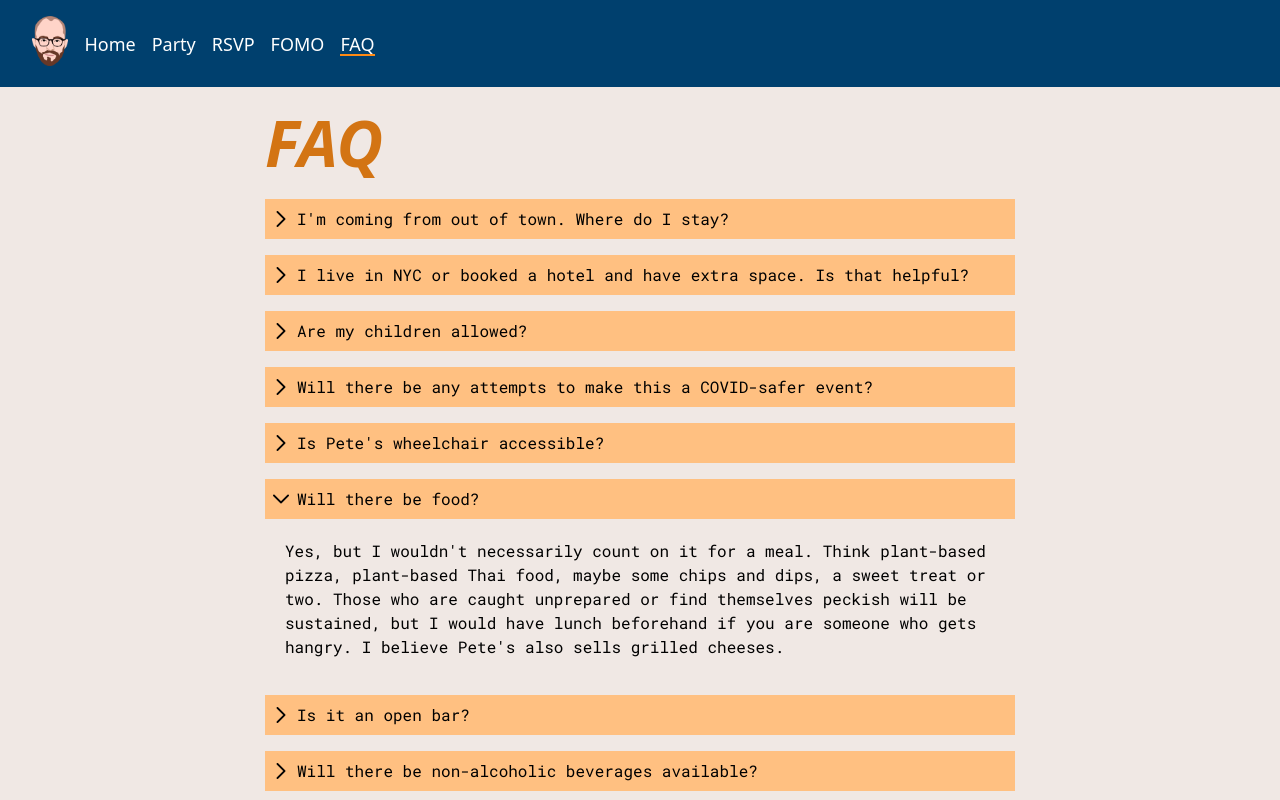
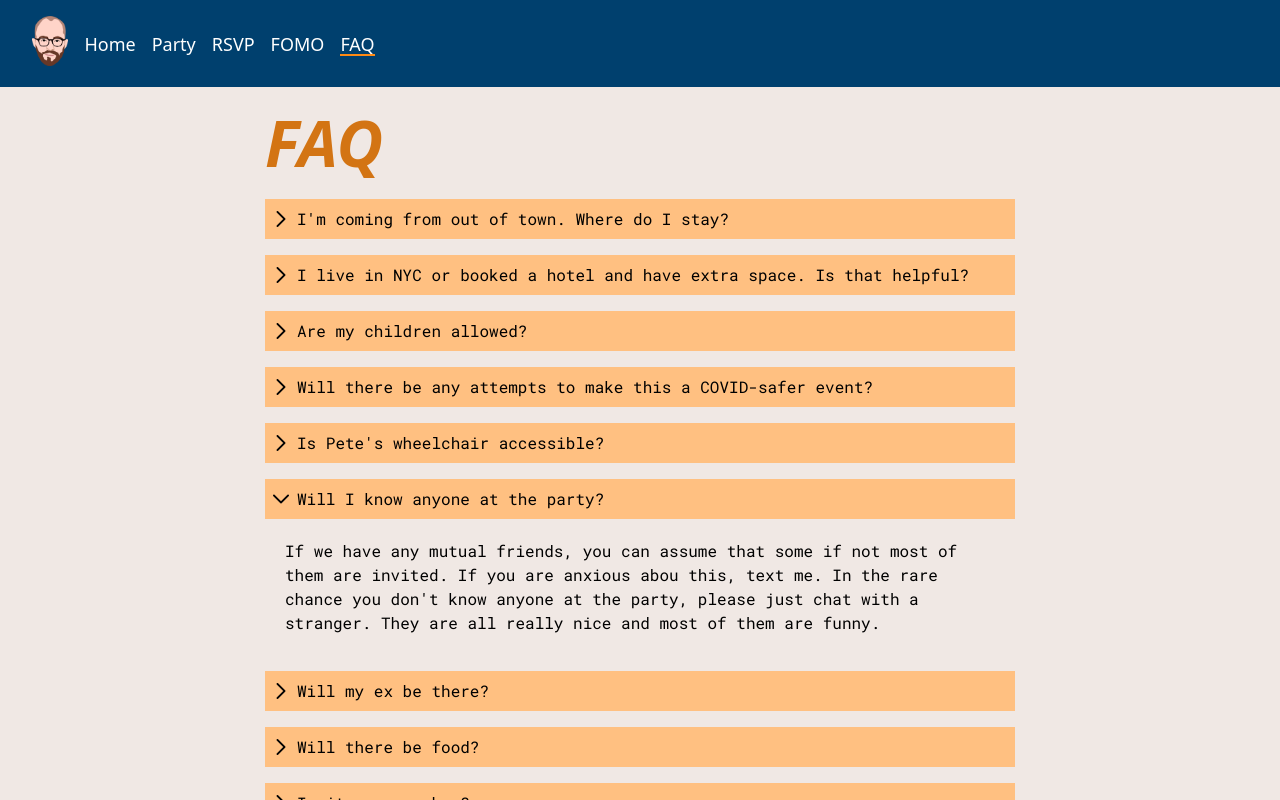
Before and after one commit to juliewongbandue/evan_turns_40, a SvelteKit app: page /faq in a window 1280 px wide. Both pictures are taken after a click on the button 281 px from the left and 499 px from the top of the page. Shown: the top 800 px of the page. Built offline with nearby package versions, Linux system fonts and the light colour scheme; a web font is replaced by a local one.

Commit message:
copy: add questions to FAQ

```diff
--- a/src/routes/faq/+page.svelte
+++ b/src/routes/faq/+page.svelte
@@ -70,6 +70,28 @@
   If memory serves me right, yes. It also says so on Google Maps and the photos on Google Images
   certainly make it appear so, but we can't trust Google. I will visit again soon and update this
   response!
+</p>
+	</div>
+</Accordion>
+<!-- question -->
+<Accordion>
+	<span slot="head">Will I know anyone at the party?</span>
+	<div slot="details">
+<p class="content">
+  If we have any mutual friends, you can assume that some if not most of them are invited. If you
+  are anxious abou this, text me. In the rare chance you don't know anyone at the party, please
+  just chat with a stranger. They are all really nice and most of them are funny.
+</p>
+	</div>
+</Accordion>
+<!-- question -->
+<Accordion>
+	<span slot="head">Will my ex be there?</span>
+	<div slot="details">
+<p class="content">
+  I'm not gonna lie to you. Unless I specifically picked a side or wrote someone off, there's a
+  decent chance I have invited them. Are they actually coming? You'll have to text me to find out.
+  Just so you're not alone, I'll try invite an ex or two of my own.
 </p>
 	</div>
 </Accordion>
```
